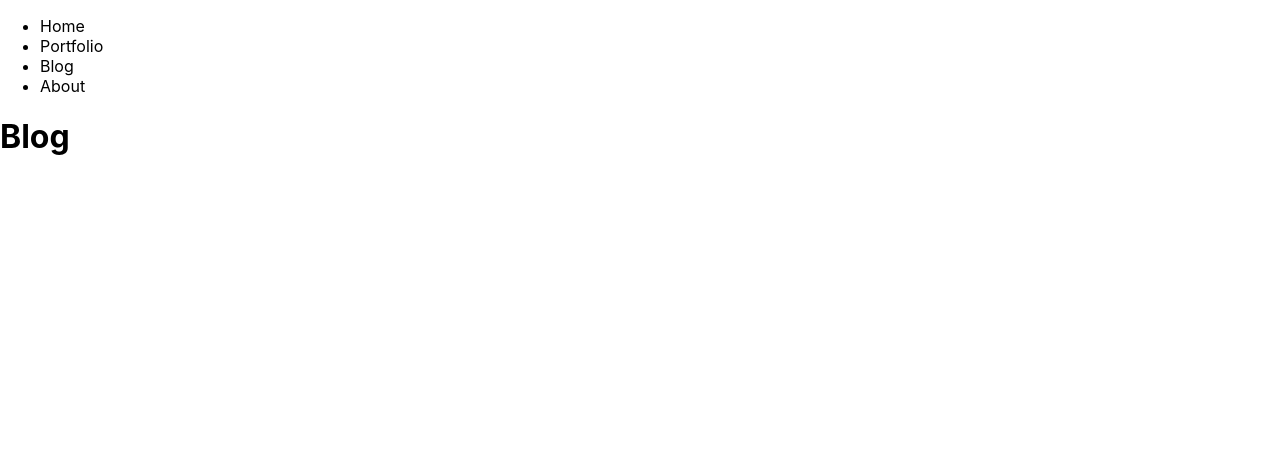
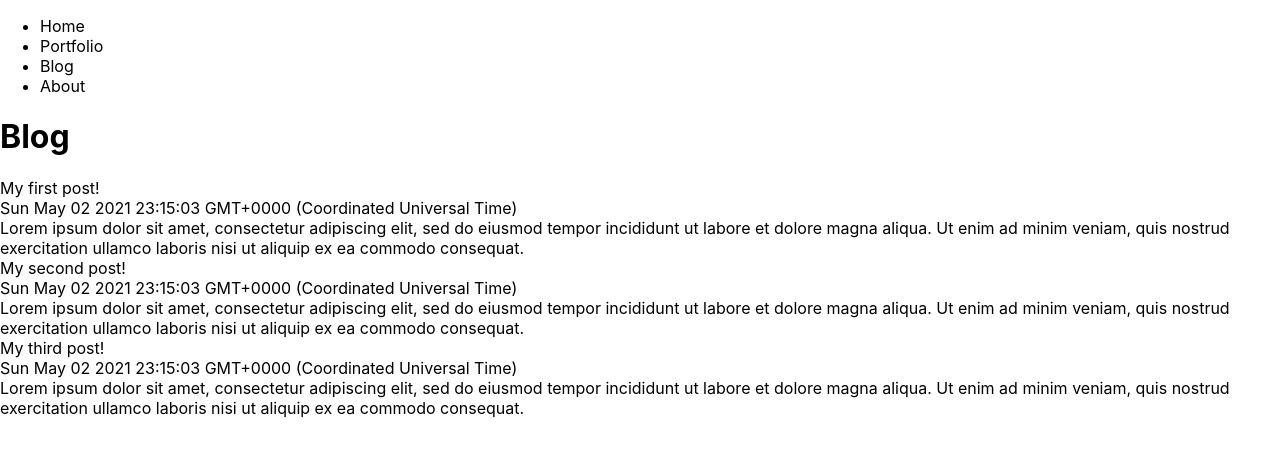
Before and after one commit to branmar97/my-portfolio, a Next.js app: page /blog in a window 1280 px wide. Shown: the top 456 px of the page. Built offline with nearby package versions, Linux system fonts and the light colour scheme.

Commit message:
render blog posts

```diff
--- a/pages/blog.js
+++ b/pages/blog.js
@@ -1,4 +1,6 @@
 import Head from 'next/head'
+import Link from 'next/link';
+import { blogPosts } from '../lib/data'
 
 export default function Portfolio() {
   return (
@@ -12,6 +14,15 @@ export default function Portfolio() {
         <h1>
           Blog
         </h1>
+        <div>
+            {blogPosts.map((item) => (
+                <div key={item.slug}>
+                    <div><Link href={`/blog/${item.slug}`}><a>{item.title}</a></Link></div>
+                    <div>{item.date.toString()}</div>
+                    <div>{item.content}</div>
+                </div>
+            ))}
+        </div>
       </main>
     </div>
   )
```
